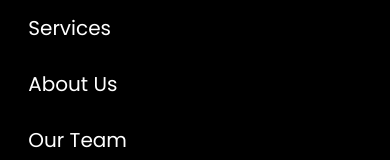
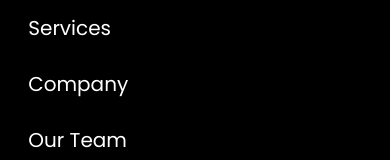
Before and after one commit to digital-protein/digital-protein, a Next.js app: page /homepage in a window 390 px wide. Both pictures are taken after a click on the picture 358 px from the left and 46 px from the top of the page. Shown: the part 226-386 px from the top of the page. Built offline with nearby package versions, Linux system fonts and the light colour scheme.

Commit message:
fix navigations

```diff
--- a/components/common/Footer.tsx
+++ b/components/common/Footer.tsx
@@ -8,7 +8,7 @@ const Footer = () => {
       <div className='md:w-10/12 w-11/12 h-auto flex flex-row justify-between items-center relative'>
 
         <Link href='/' className='cursor-pointer'>
-          <Image src='/logo/digital-protein.svg' alt='logo tedxsliet' width={200} height={80} className='md:w-28 w-20' />
+          <Image src='/logo/digital-protein.svg' alt='logo digital protein' width={200} height={80} className='md:w-28 w-20' />
         </Link>
 
       </div>
--- a/components/common/Navbar.tsx
+++ b/components/common/Navbar.tsx
@@ -18,13 +18,13 @@ const Navbar = () => {
             <div className='md:w-10/12 w-11/12 h-auto flex flex-row justify-between items-center relative'>
 
                 <Link href='/' className='cursor-pointer'>
-                    <Image src='/logo/digital-protein.svg' alt='logo tedxsliet' width={200} height={80} className='md:w-28 w-20' />
+                    <Image src='/logo/digital-protein.svg' alt='logo digital protein' width={200} height={80} className='md:w-28 w-20' />
                 </Link>
 
                 <div className='lg:flex hidden flex-row gap-12 text-base font-normal uppercase transition-all'>
                     <span className={`cursor-pointer`} onClick={() => router.push('/')}>Home</span>
                     <span className={`cursor-pointer`} onClick={() => router.push('/services')}>Services</span>
-                    <span className={`cursor-pointer`} onClick={() => router.push('/about-us')}>About Us</span>
+                    <span className={`cursor-pointer`} onClick={() => router.push('/company')}>Company</span>
                     <span className={`cursor-pointer`} onClick={() => router.push('/our-team')}>Our Team</span>
                     <span className={`cursor-pointer`} onClick={() => router.push('/contact-us')}>Contact Us</span>
                 </div>
@@ -38,7 +38,7 @@ const Navbar = () => {
             <div className={`${isActive ? 'flex' : 'hidden'} fixed top-0 left-0 w-full h-[100vh] bg-black text-white transition-all flex-col items-center gap-4`}>
 
                 <div className='md:w-10/12 w-11/12 h-auto flex flex-row justify-between py-6 items-center gap-5 text-base shadow'>
-                    <Image src='/navbar/logo-white.svg' alt='logo tedxsliet' width={300} height={80} className='md:w-80 w-40' />
+                    <Image src='/navbar/logo-white.svg' alt='logo digital protein' width={300} height={80} className='md:w-80 w-40' />
 
                     <div className={`cursor-pointer ${isActive ? 'block' : ''}`} onClick={toggleNavbar}>
                         <Image src='/navbar/cross.svg' alt='dash logo' width={30} height={30} />
@@ -62,9 +62,9 @@ const Navbar = () => {
 
                     <div
                         className={`h-8 w-30 px-3 font-medium text-xl text-left cursor-pointer`}
-                        onClick={() => { router.push('/about-us'); setIsActive(!isActive) }}
+                        onClick={() => { router.push('/company'); setIsActive(!isActive) }}
                     >
-                        About Us
+                        Company
                     </div>
 
                     <div
```
Also changed, not shown: public/logo/og-digitalprotein.png (added).
